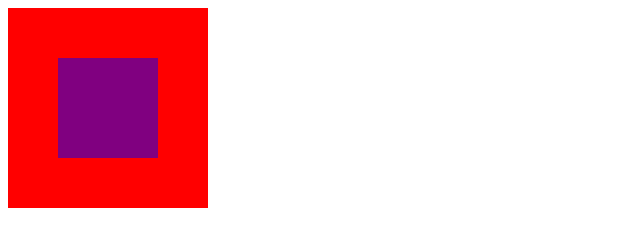
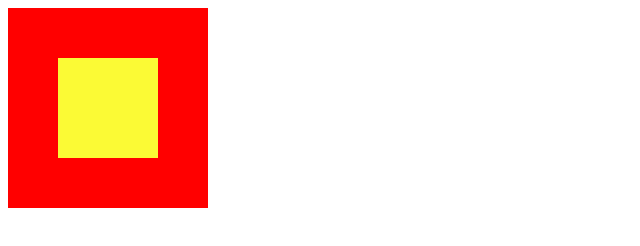
Before and after one commit to dovidweisz/tappy, a plain HTML site: page index.html in a window 1280 px wide. In both pictures the pointer is over the element 108 px from the left and 108 px from the top of the page. Shown: the whole page, without its empty margins (0-640 px from the left). Drawn offline with Linux system fonts and the light colour scheme.

Commit message:
hover color

```diff
--- a/index.html
+++ b/index.html
@@ -25,7 +25,7 @@
 			background-color:blue;
 		}
 		.tapme:hover{
-			background-color: purple;
+			background-color: #FBFA35;
 		}
 		p{
 			position:absolute;
```
